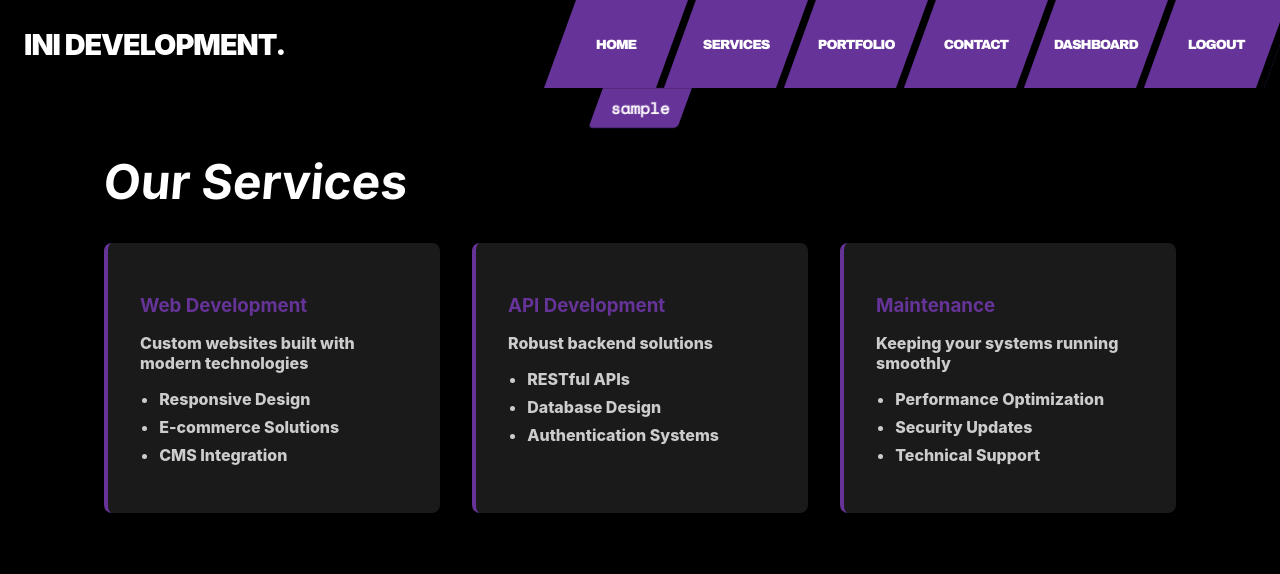
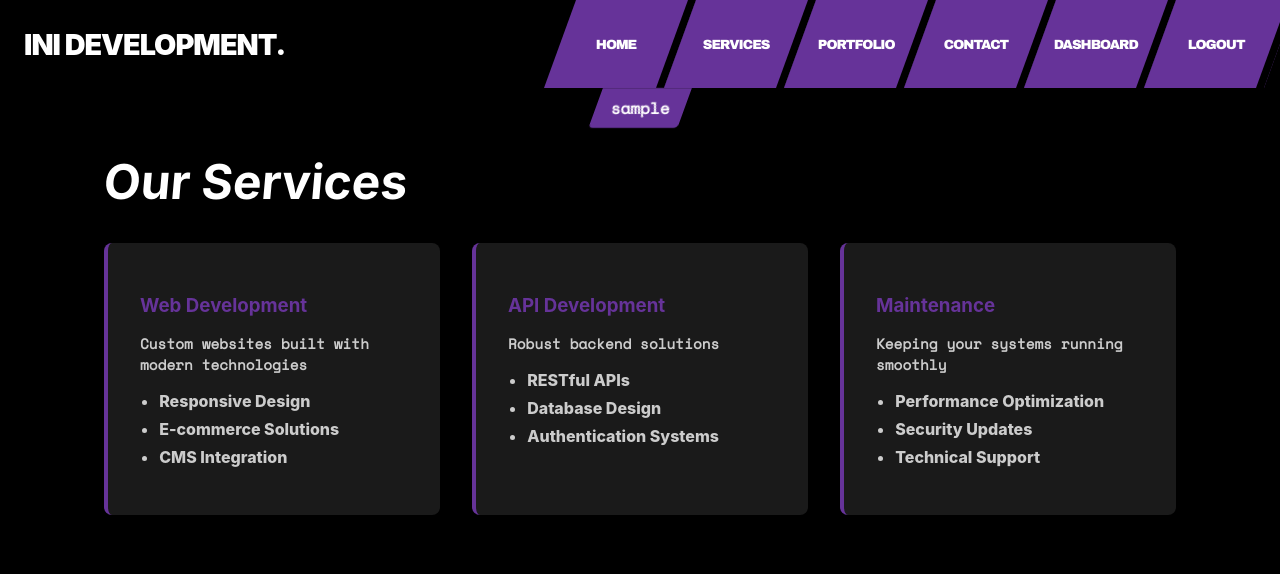
Before and after one commit to pixel123456789/UnconsciousSlategreyVolume, a Flask app: page /services in a window 1280 px wide. Shown: the top 574 px of the page. Run offline with Flask 3, Linux system fonts and the light colour scheme; the visitor is signed in with stand-in values (Sample User, id 1).

Commit message:
Assistant checkpoint: Update font styling to use Space Mono consistently
Assistant generated file changes:
- static/css/style.css: Update font variables, Apply monospace font to service cards

---

User prompt:

still use the monospaced font used in the herop as a secondary

Replit-Commit-Author: Assistant
Replit-Commit-Session-Id: 26d6c5f3-d7f6-48f9-b1ae-eda746e1db72

```diff
--- a/static/css/style.css
+++ b/static/css/style.css
@@ -9,7 +9,7 @@
   --color-light-gray: #cccccc;
   --color-white: #ffffff;
   --font-primary: -apple-system, BlinkMacSystemFont, "SF Pro Display", "SF Pro Icons", "Helvetica Neue", Helvetica, Arial, sans-serif;
-  --font-mono: -apple-system, BlinkMacSystemFont, "SF Pro Mono", "SF Pro Icons", "Helvetica Neue", Helvetica, Arial, sans-serif;
+  --font-mono: 'Space Mono', monospace;
 }
 
 /* Base Styles */
@@ -506,6 +506,7 @@ input:focus, select:focus, textarea:focus {
 .service-card p {
   color: var(--color-light-gray);
   font-family: var(--font-mono);
+  font-size: 0.9rem;
 }
 
 .about {
```
